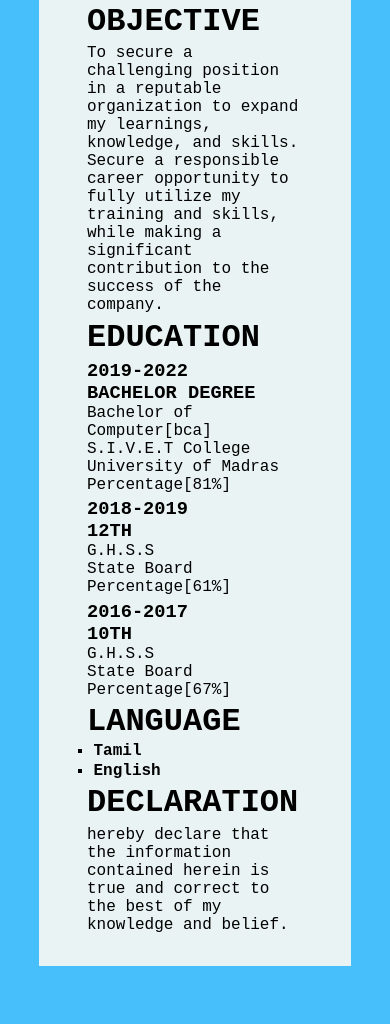
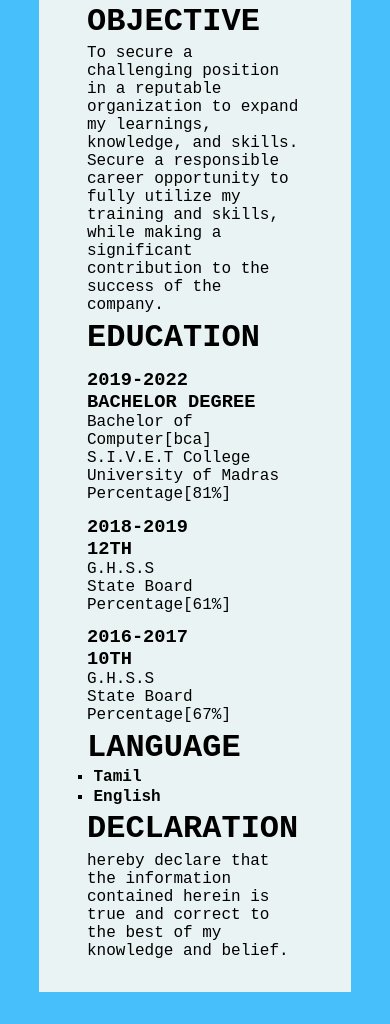
Before and after one commit to jagadeesh-dj/resume, a plain HTML site: page index.html in a window 390 px wide. Shown: the part 596-1620 px from the top of the page. Before the commit the page ends 1594 px from the top, so only its background shows below. Drawn offline with Linux system fonts and the light colour scheme; a web font is replaced by a local one.

Commit message:
Update style.css

```diff
--- a/style.css
+++ b/style.css
@@ -86,7 +86,7 @@ img{
 .timeline{
     display: grid;
     grid-template-columns: repeat(2, 1fr);
-    padding-top: 2%;
+    Padding-top: 2%;
     grid-area: 10px;
 }
 .col2 .obj{
@@ -162,6 +162,9 @@ img{
     .col2{
         grid-column: span 4;
     }
+    .timeline{
+        margin-top:4%;
+    }
 }
 @media screen and (max-width:1200px) {
     .container{
```
